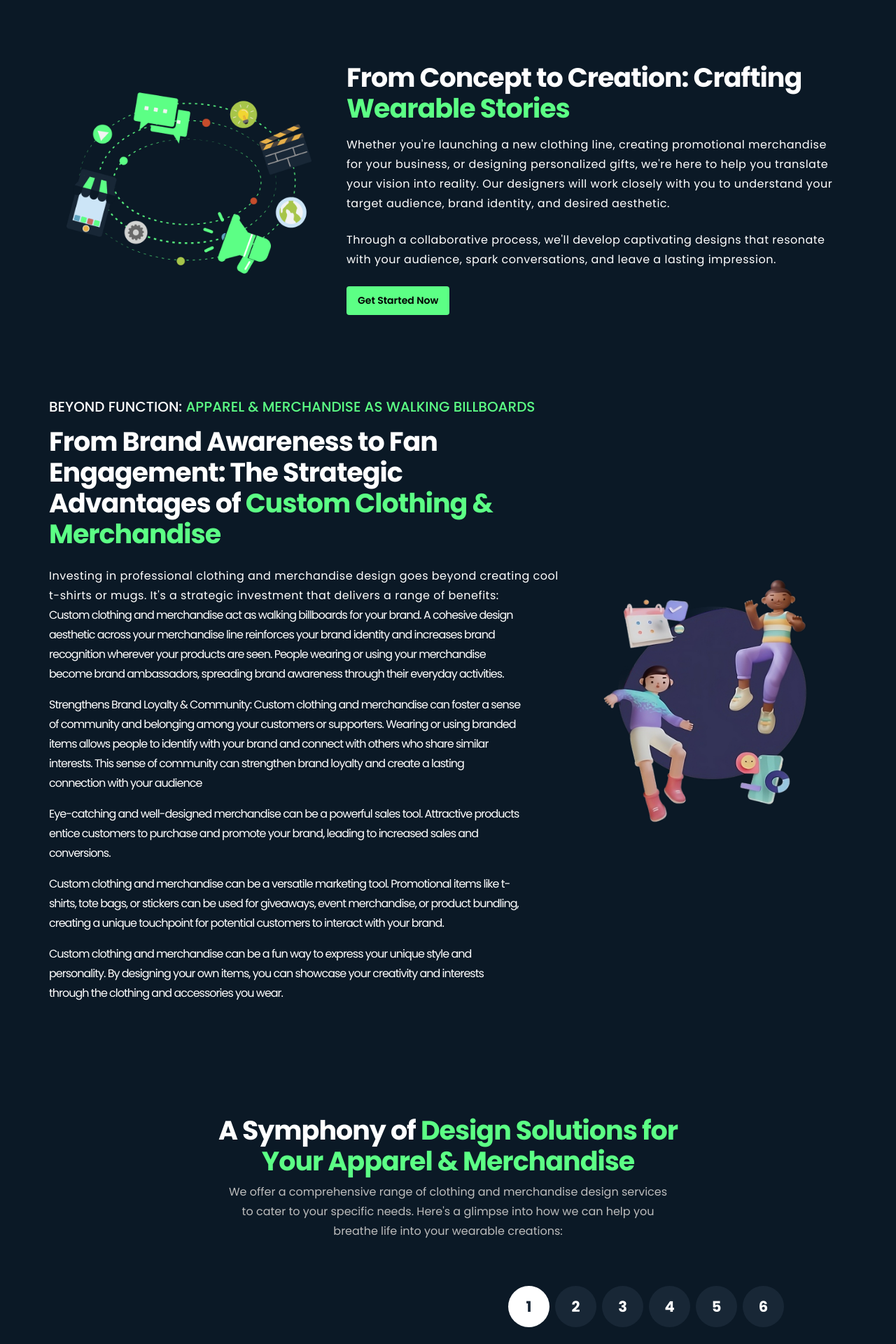
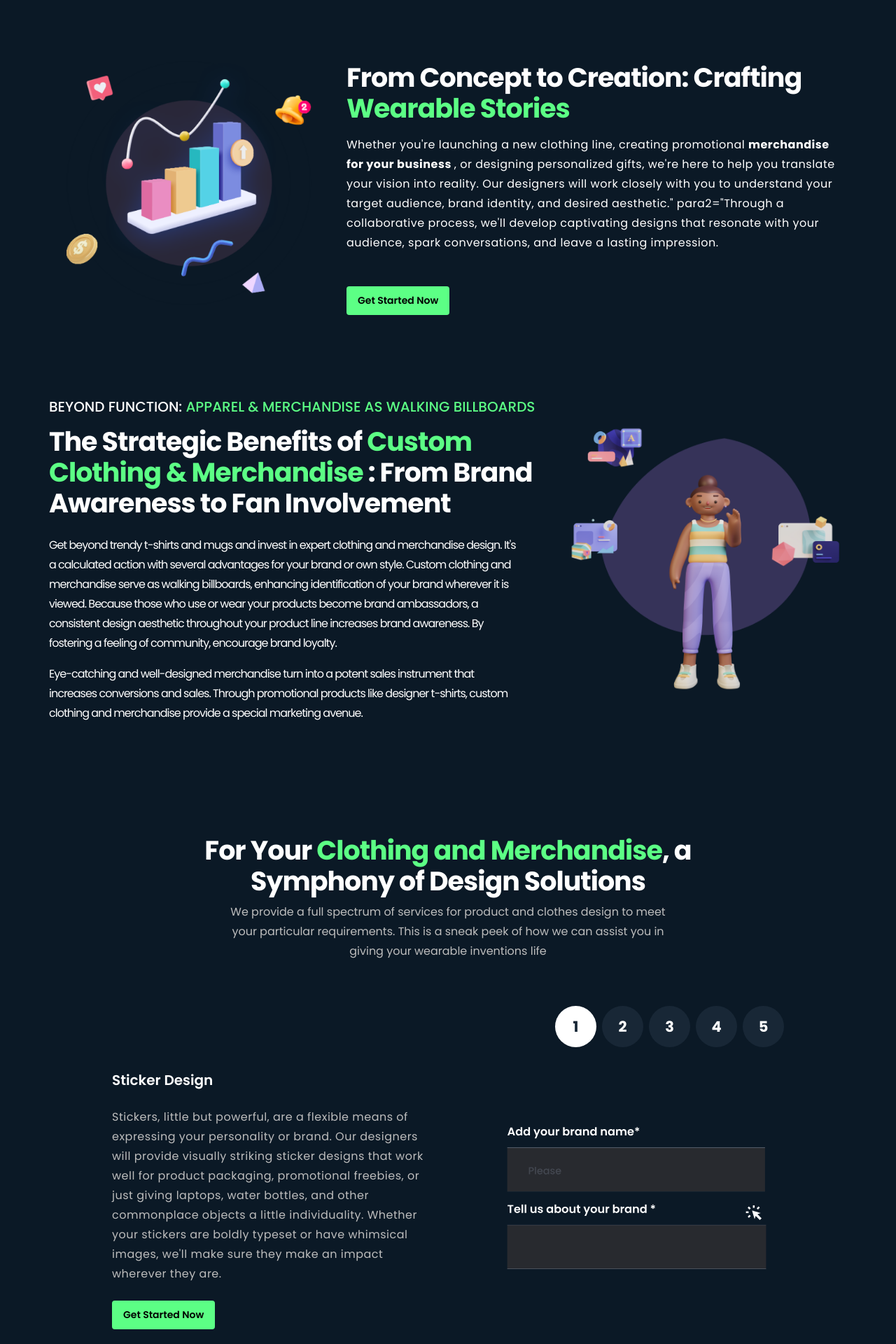
Before and after one commit to shashank8112357010/logo-designmaker, a Next.js app: page /services/clothing-and-merchandise in a window 1280 px wide. Shown: the part 700-2620 px from the top of the page at 70% size. Built offline with nearby package versions, Linux system fonts and the light colour scheme.

Commit message:
added new page

```diff
--- a/src/app/atom/DesignHeader.js
+++ b/src/app/atom/DesignHeader.js
@@ -1,8 +1,9 @@
-export default function DesignHeader({ heading, para, subHeading }) {
+export default function DesignHeader({ heading, para, subHeading, subHeading2 }) {
     return (
         <div className="text-center flex flex-col items-center gap-2 mb-6">
             <h2 className="max-w-[280px] sm:max-w-[380px] lg:max-w-[700px] lg:text-[38px] sm:text-[25px] text-[18px] font-bold leading-[21px] sm:leading-[29px] lg:leading-[44px] tracking-[-1px] text-white">
                 {heading} <span className="text-primaryGreen">{subHeading}</span>
+                <span className="text-white">{subHeading2}</span>
             </h2>
             <p className="max-w-[400px] sm:max-w-[500px] lg:max-w-[640px] mx-auto lg:text-[16px] sm:text-[12px] text-[12px] lg:leading-[28px]  sm:leading-[18px] leading-[18px] text-primaryGray px-4 sm:px-0 lg:px-0">
                 {para}
--- a/src/app/category/ebook-cover-design/page.js
+++ b/src/app/category/ebook-cover-design/page.js
@@ -8,8 +8,6 @@ import { designProcess, faqs, servicesDesignData } from "@/data/ebook-cover-desi
 import Image from "next/image"
 
 export default function BookCoverDesign() {
-
-
     return (
         <section className="w-full max-w-[1920px] mx-auto bg-primaryBlack pb-32">
             <div className="flex flex-row gap-4 items-center justify-center xl:gap-10 h-[250px] xs:h-[283px] sm:h-[553px] relative">
--- a/src/app/components/services/ServiceDesign.js
+++ b/src/app/components/services/ServiceDesign.js
@@ -7,7 +7,7 @@ export default function ServiceDesign({ imgSrc, subHeading1, subHeading2, headin
         <main className="max-w-[1920px] mx-auto w-full justify-center items-center flex">
             <div className={`flex ${flexDirection} mt-20 text-white pb-20 lg:pb-20 px-4 items-center lg:justify-start justify-center sm:px-10 lg:px-10 flex-wrap lg:flex-nowrap`}>
                 {/* first section */}
-                <div className=" flex justify-center items-center min-w-[300px] sm:min-w-[400px] h-[300px] sm:h-[360px] relative ">
+                <div className=" flex justify-center items-center min-w-[300px] sm:min-w-[400px] h-[300px] sm:h-[400px] relative ">
                     <Image src={imgSrc} fill alt={heading2} />
                 </div>
 
--- a/src/app/components/services/ServicesBanner.js
+++ b/src/app/components/services/ServicesBanner.js
@@ -35,7 +35,7 @@ export default function ServicesBanner({ heading, subHeading, para }) {
                 </div>
 
 
-                <main className="top-[15%] md:top-[20%] lg:top-[12%] z-30 sm:w-[984px] max-w-[984px] min-h-[341px] absolute sm:px-0">
+                <main className="top-[15%] md:top-[20%] lg:top-[12%] z-30 sm:w-[984px] max-w-[1024px] min-h-[341px] absolute sm:px-0">
 
                     <div className="flex justify-center items-center flex-col gap-2 sm:gap-6 w-full">
                         <span className="font-[100px] text-center w-full font-springRainSolid text-white leading-[25px] lg:leading-[45px] text-[20px] lg:text-[35px]">Services</span>
--- a/src/app/services/clothing-and-merchandise/page.js
+++ b/src/app/services/clothing-and-merchandise/page.js
@@ -43,28 +43,28 @@ export default function ClothingMerchandise() {
     return (
         <section className="bg-primaryBlack overflow-hidden pt-20 max-w-[1920px] mx-auto">
 
-            <ServicesBanner heading="Wear Your Brand, Spread the Word: The Power of  " subHeading="Clothing & Merchandise Design" para="Today, clothing and merchandise go beyond function, serving as tools for self-expression, brand promotion, and community. At Logo Design Maker, we recognize their unique potential. Our expert designers craft visually stunning designs that communicate your brand message or personal style effectively." />
+            <ServicesBanner heading="Wear Your Brand, Spread the Word: The Power of  " subHeading="Clothing & Merchandise Design" para={<span>Clothes and goods now  days serve purposes beyond their original intent. They are today potent instruments for community development, brand marketing, and self-expression.<strong> Custom clothing and merchandise design</strong> has a special potential, which we at Logo Design Maker recognize.</span>} />
 
-            <ServiceIntro imgSrc="/services/Building Web and App Development.png" heading1="From Concept to Creation: Crafting  " heading2="Wearable Stories " para1="Whether you're launching a new clothing line, creating promotional merchandise for your business, or designing personalized gifts, we're here to help you translate your vision into reality. Our designers will work closely with you to understand your target audience, brand identity, and desired aesthetic." para2="Through a collaborative process, we'll develop captivating designs that resonate with your audience, spark conversations, and leave a lasting impression." withButton={true} flexDirection="flex-row" />
+            <ServiceIntro imgSrc="/services/clothing&merchandiseDesign.png" heading1="From Concept to Creation: Crafting  " heading2="Wearable Stories " para1={<span>Whether you're launching a new clothing line, creating promotional <strong> merchandise for your business </strong>, or designing personalized gifts, we're here to help you translate your vision into reality. Our designers will work closely with you to understand your target audience, brand identity, and desired aesthetic." para2="Through a collaborative process, we'll develop captivating designs that resonate with your audience, spark conversations, and leave a lasting impression.</span>} withButton={true} flexDirection="flex-row" />
 
-            <ServiceDesign imgSrc="/services/BrandDesigns.png" subHeading1="Beyond Function: " subHeading2="Apparel & Merchandise as Walking Billboards" heading1="From Brand Awareness to Fan Engagement: The Strategic Advantages of  " heading2="Custom Clothing & Merchandise" para="Investing in professional clothing and merchandise design goes beyond creating cool t-shirts or mugs. It's a strategic investment that delivers a range of benefits:" flexDirection="flex-row-reverse" servicesDesignData={servicesDesignData1} />
+            <ServiceDesign imgSrc="/services/customClothing&merhcandise.png" subHeading1="Beyond Function: " subHeading2="Apparel & Merchandise as Walking Billboards" heading1="The Strategic Benefits of " heading2="Custom Clothing & Merchandise" heading3=": From Brand Awareness to Fan Involvement" flexDirection="flex-row-reverse" servicesDesignData={servicesDesignData1} />
 
             <div>
                 <div className="pt-20">
-                    <DesignHeader heading="A Symphony of" subHeading=" Design Solutions for Your Apparel & Merchandise" para="We offer a comprehensive range of clothing and merchandise design services to cater to your specific needs. Here's a glimpse into how we can help you breathe life into your wearable creations:" />
+                    <DesignHeader heading="For Your " subHeading=" Clothing and Merchandise" subHeading2=", a Symphony of Design Solutions" para="We provide a full spectrum of services for product and clothes design to meet your particular requirements. This is a sneak peek of how we can assist you in giving your wearable inventions life" />
                 </div>
                 <div className="tellStoryContent flex flex-col-reverse md:flex-col sm:px-10 lg:px-20 w-full pb-20">
-                    <Story setContent={setContent} content={content} arrayData={[1, 2, 3, 4, 5, 6]} />
+                    <Story setContent={setContent} content={content} arrayData={[1, 2, 3, 4, 5]} />
                     {content && <TellStoryContent content={content} tellStoryContent={tellStoryContent} rowReverse={true} />}
                 </div>
             </div>
 
             <Sliderr slideData={slideData} />
 
-            <ServiceDesign imgSrc="/services/smart-equity-financing-agreement-for-startup.png" heading1="Ready to unleash the power of " heading2="clothing and merchandise design?" flexDirection="flex-row-reverse" servicesDesignData={servicesDesignData2} />
+            <ServiceDesign imgSrc="/services/smart-equity-financing-agreement-for-startup.png" heading1="Get Started Now to Grow Your Brand or Express Yourself " heading2="Stylishly!" flexDirection="flex-row-reverse" servicesDesignData={servicesDesignData2} />
 
-            <div className=" mt-8 sm:mt-32 md:mt-44">
-                <ServicesCTA imgSrc="/services/smart-analytical-data-on-an-open-laptop.png" heading="Fuel Your Brand's Growth or Express Yourself in Style: Take Action Today!" para="Investing in professional clothing and merchandise design is an investment in building brand awareness, fostering community spirit, or simply expressing your unique style. At Logo Design Maker, we offer a variety of design packages to suit your specific needs and budget. Let our experienced designers help you create visually captivating designs for your clothing and merchandise that not only look great but also effectively communicate your message and leave a lasting impression." />
+            <div className="mt-8 sm:mt-32 md:mt-44">
+                <ServicesCTA imgSrc="/services/takeYourAction.png" heading={<span>Ready to unleash the power of clothing and merchandise design?</span>} para={<span>Don't become part of the throng. Using personalized apparel and products created by <strong>Logo Design Maker</strong>, make a statement and stand out.<strong> Get in touch with us</strong> now and together we can turn your concepts into wearable masterpieces!</span>} />
             </div>
 
             <Faqq faqs={faqs} />
--- a/src/data/clothing-and-merchandise.js
+++ b/src/data/clothing-and-merchandise.js
@@ -4,26 +4,21 @@ import tellYourStory3 from "../animate/tellYourStory3.json";
 
 //  tellStoryContent
 export const tellStoryContent = [
-    { lottieImg: tellYourStory1, step: 1, urlLink: "/category/sticker-design", heading: "Sticker Design", para: "Small but mighty, stickers are a versatile way to express your brand or personality. Our designers will create eye-catching sticker designs that are perfect for product packaging, promotional giveaways, or simply adding a touch of personality to laptops, water bottles, and other everyday items. From playful illustrations to bold typography, we'll ensure your stickers leave a lasting impression wherever they're placed." },
-    { lottieImg: tellYourStory2, step: 2, urlLink: "/category/t-shirt-design", heading: "T-Shirt Design", para: "The classic t-shirt is a blank canvas waiting for your vision. We can create custom t-shirt designs for your brand, event, or personal style. Think of it as a walking billboard – our designers will craft compelling t-shirt designs that grab attention, communicate your message effectively, and inspire conversations. Whether you need a design for a one-time event or a new addition to your clothing line, we can help you create a t-shirt that stands out from the crowd." },
-    { lottieImg: tellYourStory3, step: 3, urlLink: "/category/merchandise-design", heading: "Merchandise Design", para: "From hats and bags to mugs and phone cases, custom merchandise can be a powerful branding tool. We can help you design a cohesive line of merchandise that reflects your brand identity and resonates with your target audience. Think beyond the t-shirt – our designers can help you create a range of merchandise that not only promotes your brand but also offers practical products your customers will love and use." },
-    { lottieImg: tellYourStory1, step: 4, urlLink: "/category/personalized-cup-or-mug-design", heading: "Personalized Cup or Mug Design", para: "Give the gift of a smile with custom cup or mug designs. Whether it's a funny slogan for a friend, a heartfelt message for a loved one, or a branded design for your team, we can create personalized cup or mug designs that are both thoughtful and visually appealing. A custom mug can be a daily reminder of a special occasion, a cherished memory, or your brand message, promoting smiles and brand awareness with every sip." },
-    { lottieImg: tellYourStory2, step: 5, urlLink: "/category/bag-&-tote-design", heading: "Bag & Tote Design", para: "Eco-friendly and fashionable, tote bags are a versatile canvas for your creativity. Our designers can create custom bag and tote designs that are not only stylish but also functional. From promotional tote bags for your business to personalized tote bags for everyday use, we can help you design a bag that reflects your style and purpose. A well-designed tote bag can be a conversation starter and a way to showcase your brand or personality wherever you go." },
-    { lottieImg: tellYourStory3, step: 6, urlLink: "/category/hat-&-cap-design", heading: "Hat & Cap Design", para: "Top off your look or showcase your brand with custom hat and cap designs. We offer a variety of hat and cap styles to choose from, and our designers can create eye-catching designs that complement your brand identity or personal style. Think beyond the baseball cap – we can help you design beanies, trucker hats, or visors, ensuring your headwear is not only functional but also visually stunning." }
+    { lottieImg: tellYourStory1, step: 1, urlLink: "/category/sticker-design", heading: "Sticker Design", para: "Stickers, little but powerful, are a flexible means of expressing your personality or brand. Our designers will provide visually striking sticker designs that work well for product packaging, promotional freebies, or just giving laptops, water bottles, and other commonplace objects a little individuality. Whether your stickers are boldly typeset or have whimsical images, we'll make sure they make an impact wherever they are." },
+    { lottieImg: tellYourStory2, step: 2, urlLink: "/category/t-shirt-design", heading: "T-Shirt Design", para: "A blank canvas just waiting for your ideas is the basic t-shirt. Custom <strong> clothing designer t-shirts </strong> can be made for your event, brand, or own style. Consider it a moving billboard; our designers will create eye-catching, powerfully communicating t-shirt designs that start discussions. We can help you design a t-shirt that makes a statement whether you need one for a special occasion or a new addition to your wardrobe." },
+    { lottieImg: tellYourStory3, step: 3, urlLink: "/category/merchandise-design", heading: "Merchandise Design", para: "Custom goods, which includes everything from phone covers and mugs to caps and bags, can be a potent branding tool. We can assist you in creating a coherent range of products that appeals to your target market and reflects your brand identity. Consider items beyond t-shirts; our designers can assist you in developing a selection of products that will not only advertise your business but also provide useful items that your clients will adore and utilize." },
+    { lottieImg: tellYourStory2, step: 4, urlLink: "/category/bag-&-tote-design", heading: "Bag & Tote Design", para: "Tote bags are stylish and environmentally responsible canvases for your imagination. Not only can our designers produce fashionable but also useful custom bag and tote designs. Personalized tote bags for daily use or promotional tote bags for your company—we can help you create a bag that captures your essence and goals. A well-made tote bag may be a conversation starter, a means of showcasing your brand or personality everywhere you go, and even a means of carrying your <strong> clothing design sketches</strong> or products!" },
+    { lottieImg: tellYourStory3, step: 5, urlLink: "/category/hat-&-cap-design", heading: "Hat & Cap Design", para: "Custom hat and <strong> cap designs </strong> can round off your outfit or highlight your brand. There are many hat and cap styles available, and our designers may produce striking designs that go well with your personal style or company identity. Think beyond of the baseball cap; we can assist you in creating visors, trucker hats, or beanies that will make sure your headgear is not only useful but also aesthetically pleasing and can even be a part of your whole <strong> clothing design </strong> collection." }
 ];
 
 
 export const servicesDesignData1 = [
-    { id: 1, heading: "Builds Brand Recognition & Memorability:", subHeading: "Custom clothing and merchandise act as walking billboards for your brand. A cohesive design aesthetic across your merchandise line reinforces your brand identity and increases brand recognition wherever your products are seen. People wearing or using your merchandise become brand ambassadors, spreading brand awareness through their everyday activities." },
-    { id: 2, heading: "Strengthens Brand Loyalty & Community: ", subHeading: "Strengthens Brand Loyalty & Community: Custom clothing and merchandise can foster a sense of community and belonging among your customers or supporters. Wearing or using branded items allows people to identify with your brand and connect with others who share similar interests. This sense of community can strengthen brand loyalty and create a lasting connection with your audience" },
-    { id: 3, heading: "Drives Sales & Conversions: ", subHeading: "Eye-catching and well-designed merchandise can be a powerful sales tool. Attractive products entice customers to purchase and promote your brand, leading to increased sales and conversions." },
-    { id: 4, heading: "Offers a Unique Marketing Channel: ", subHeading: "Custom clothing and merchandise can be a versatile marketing tool. Promotional items like t-shirts, tote bags, or stickers can be used for giveaways, event merchandise, or product bundling, creating a unique touchpoint for potential customers to interact with your brand." },
-    { id: 5, heading: "Provides Opportunities for Self-Expression:", subHeading: "Custom clothing and merchandise can be a fun way to express your unique style and personality. By designing your own items, you can showcase your creativity and interests through the clothing and accessories you wear." }
+    { id: 1, subHeading: "Get beyond trendy t-shirts and mugs and invest in expert clothing and merchandise design. It's a calculated action with several advantages for your brand or own style. Custom clothing and merchandise serve as walking billboards, enhancing identification of your brand wherever it is viewed. Because those who use or wear your products become brand ambassadors, a consistent design aesthetic throughout your product line increases brand awareness. By fostering a feeling of community, encourage brand loyalty." },
+    { id: 2, subHeading: "Eye-catching and well-designed merchandise turn into a potent sales instrument that increases conversions and sales. Through promotional products like designer t-shirts, custom clothing and merchandise provide a special marketing avenue." },
 ]
 
 
 export const servicesDesignData2 = [
-    { id: 1, heading: "Get a Free Quote:", subHeading: " Fill out our quick online form to receive a free quote and discuss your specific design needs with our team." },
-    { id: 2, heading: "Browse Our Portfolio:", subHeading: " Explore our diverse portfolio of Clothing & Merchandise Design projects across various industries and styles to see the impact we can create." },
-    { id: 3, heading: "Download Our Design Guide:", subHeading: " Learn valuable tips and insights on crafting impactful t-shirt designs, the psychology of color in clothing design, and creating a cohesive merchandise line for your brand." },
+    { id: 1, subHeading: " Putting money into expert apparel and product design is an investment in promoting community spirit, increasing company recognition, or just showcasing your own style. Logo Design Maker provides a range of design solutions to fit your budget and particular requirements." },
+    { id: 2, subHeading: " Allow our <strong> skilled clothing designers </strong>to assist you in developing visually stunning designs for your apparel and products that will not only look fantastic but also successfully convey your message and make an impact." },
 ]
```
Also changed, not shown: public/services/clothing&merchandiseDesign.png (added), public/services/customClothing&merhcandise.png (added).
